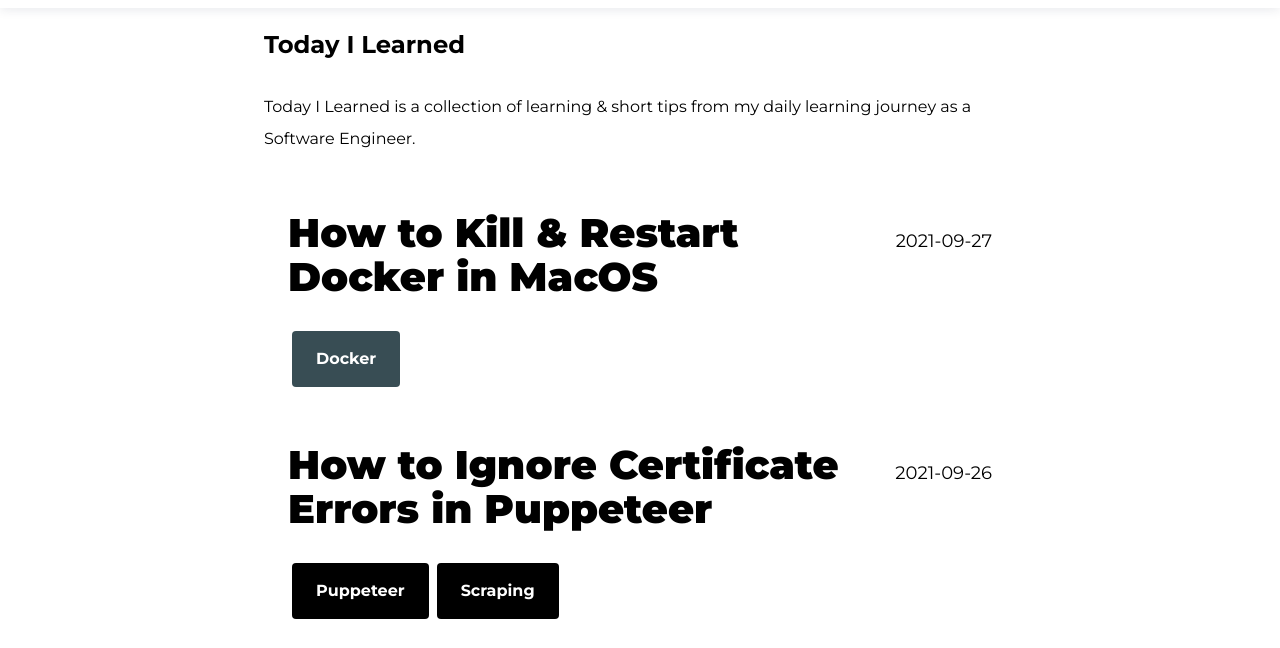
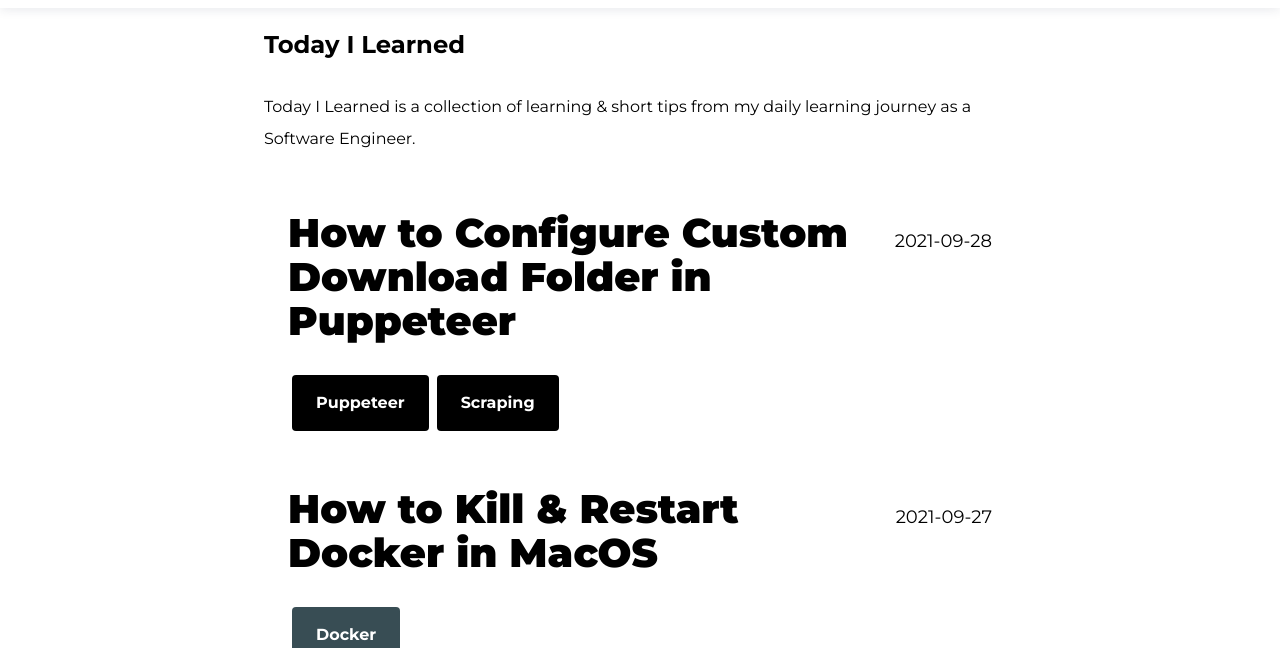
Before and after one commit to tlcheah2/tekloon.tech, a Gatsby site: page /today-i-learned in a window 1280 px wide. Shown: the part 77-725 px from the top of the page. Built offline with nearby package versions, Linux system fonts and the light colour scheme; Gatsby itself is replaced by a stand-in of ours; some packages are replaced by stand-ins of ours.

Commit message:
feat: add sort date descending

```diff
--- a/src/pages/today-i-learned.js
+++ b/src/pages/today-i-learned.js
@@ -16,7 +16,7 @@ const TodayILearned = () => (
       <StaticQuery
         query={graphql`
           query {
-            allMarkdownRemark(filter: {fileAbsolutePath: {regex: "/today-i-learned/"}}) {
+            allMarkdownRemark(sort: {fields: frontmatter___date, order: DESC}, filter: {fileAbsolutePath: {regex: "/today-i-learned/"}}) {
               distinct(field: frontmatter___tags)
               nodes {
                 id
```
